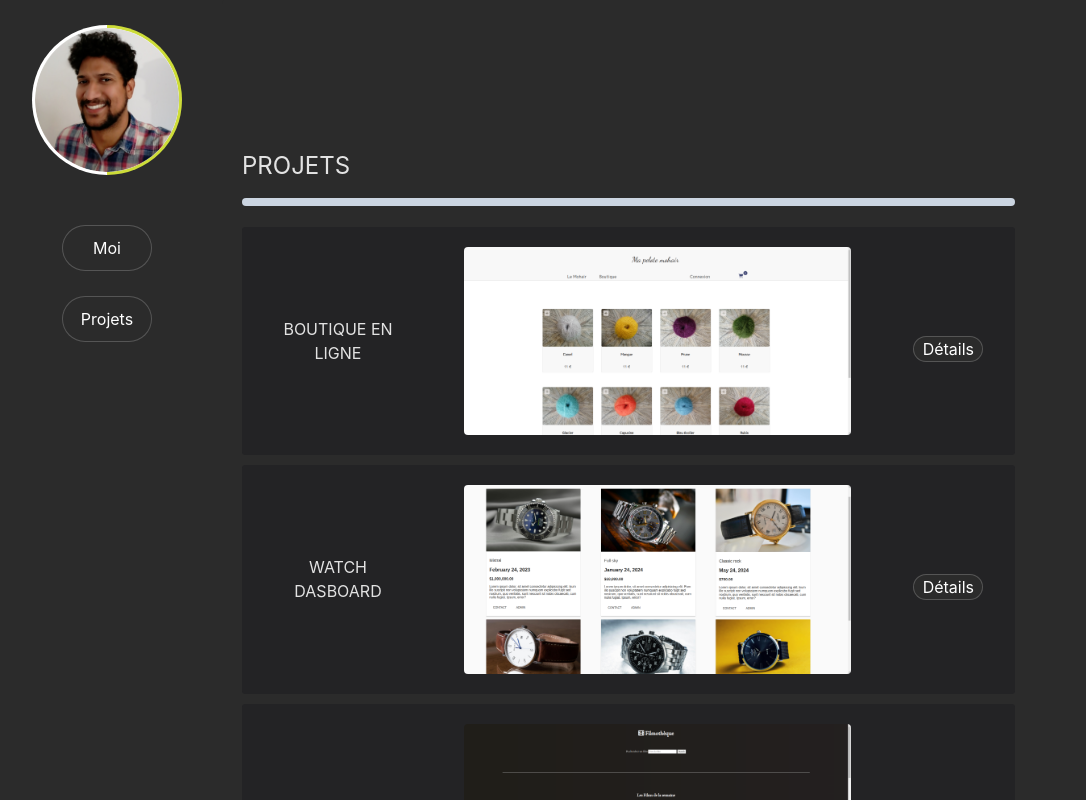
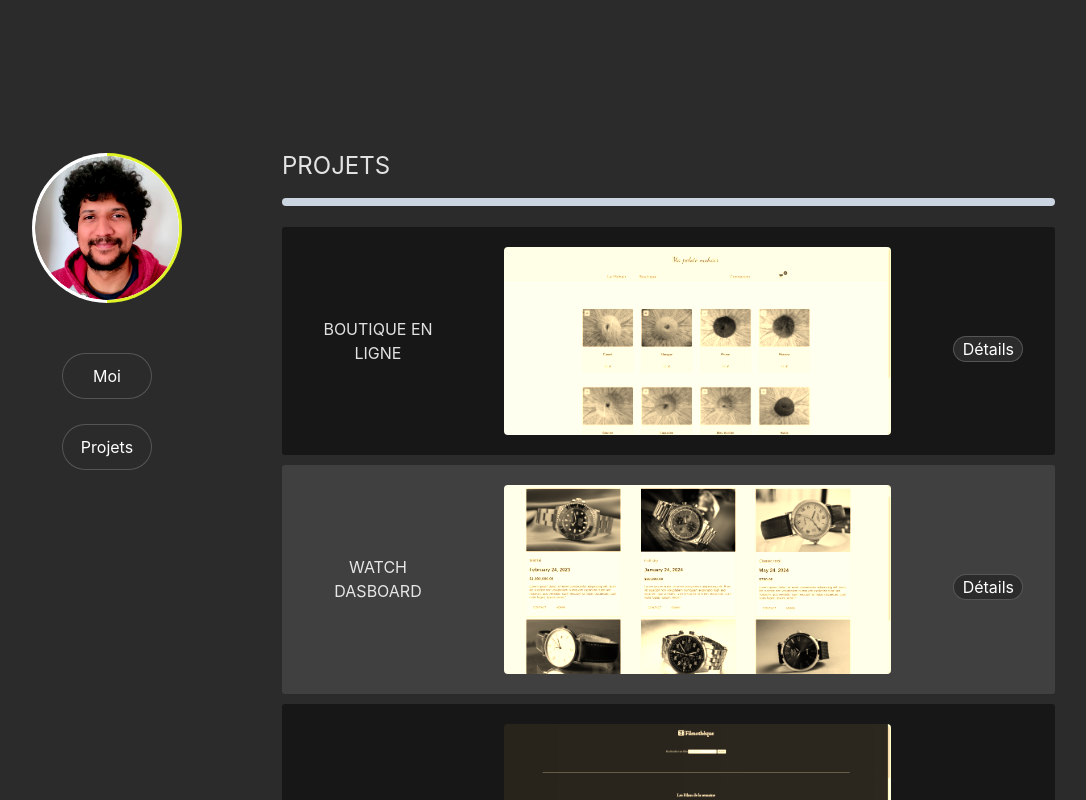
Before and after one commit to Deepwwwave/porte_folio, a React (Vite) app: page /Projects in a window 1280 px wide. Shown: the top 800 px of the page, without its empty margins (38-1124 px from the left). Built offline with nearby package versions, Linux system fonts and the light colour scheme.

Commit message:
ajout style spia

```diff
--- a/src/Components/CardProject.jsx
+++ b/src/Components/CardProject.jsx
@@ -4,16 +4,18 @@ import classNames from "classnames";
 import { useSpring, animated } from "react-spring";
 import { motion, AnimatePresence } from "framer-motion";
 
-const CardProject = ({ project }) => {
+const CardProject = ({ project, bgColor, bgImageColor }) => {
    const [toggleDetails, setToggleDetails] = useState(false);
    const [isButtonClicked, setIsButtonClicked] = useState(false);
 
    const buttonClasse = classNames(styles.cardProject_button, { [styles.cardProject_buttonClicked]: isButtonClicked });
 
+   // Gestion du style des bouttons au click
    const handleIsButtonClicked = () => {
       setIsButtonClicked(!isButtonClicked);
    };
 
+   // Gestion affchage des détails au click
    const handleToggleDetails = () => {
       setToggleDetails(!toggleDetails);
    };
@@ -25,11 +27,11 @@ const CardProject = ({ project }) => {
    });
 
    return (
-      <section className={`lg:w-5/6 lg:p-0 ${styles.cardProject_layout}`}>
+      <section className={`lg:w-5/6 lg:p-0 group ${styles.cardProject_layout}  ${bgColor}`}>
          <span className="lg:w-32 lg:ml-8">
             <h2 className="text-center mb-2 mt-2 uppercase">{project.name}</h2>
          </span>
-         <img src={`images/${project.thumbnail}`} alt={project.name} className={`lg:w-2/4 rounded my-5`} />
+         <img src={`images/${project.thumbnail}`} alt={project.name} className={`lg:w-2/4 rounded my-5 ${isButtonClicked ? "sepia-0" : "group-hover:sepia-0" } ${bgImageColor}`} />
          <button
             className={`${buttonClasse} lg:mr-8`}
             onClick={() => {
@@ -43,7 +45,7 @@ const CardProject = ({ project }) => {
                <animated.div style={infoAnimation}>
                   <motion.div initial={{ opacity: 0 }} animate={{ opacity: 1 }} exit={{ opacity: 0 }}>
                      <article className="lg:ml-28 lg:text-start pr-20 pl-9 lg:pl-16 ">
-                        <p className=" mt-5 italic text-wrap">{project.summary}</p>
+                        <p className=" mt-5 italic list-disc text-wrap">{project.summary}</p>
                         <p className=" mt-5 underline">Stack:</p>
                         <ul className="flex justify-start gap-4 flex-wrap pb-9 pt-4">
                            {project.technologies.map((tech) => (
--- a/src/Components/Header.jsx
+++ b/src/Components/Header.jsx
@@ -5,8 +5,8 @@ import Navbar from './Navbar'
 
 export default function Header() {
   return (
-    <header className={`${styles.header_layout} lg:ml-20px`}>
-      <img className={styles.header_photo} src="images/photo.png" alt="photo" />
+    <header className={`${styles.header_layout} lg:ml-20px xl:mt-32` }>
+      <img className={`${styles.header_photo} contrast-125`} src="images/photo-profil.png" alt="photo" />
         <Navbar/>
     </header>
   )
--- a/src/Components/Projects.jsx
+++ b/src/Components/Projects.jsx
@@ -1,4 +1,4 @@
-import {React, useState, useEffect} from "react";
+import React, { useState, useEffect } from "react";
 import styles from "../styles/Projects.module.css";
 import useFetchData from "../hooks/useFetchData";
 import CardProject from "./CardProject";
@@ -8,6 +8,8 @@ function Projects() {
    const { data, loading, error } = useFetchData("/projects.json"); // Assurez-vous que le chemin est correct
    const [showLoading, setShowLoading] = useState(true);
    const animationDuration = 1200; // Durée de l'animation en millisecondes
+   const backgroundClasses = ["bg-neutral-900", "bg-neutral-700"];
+   const imageStyles = ["sepia"];
 
    useEffect(() => {
       if (!loading) {
@@ -20,13 +22,9 @@ function Projects() {
       }
    }, [loading]);
 
-
    if (loading || showLoading) {
-      return <LoadingCircle/>;
+      return <LoadingCircle />;
    }
-   // if (loading ) {
-   //    return <>Loading...</>;
-   // }
 
    if (error) {
       return <div>Error: {error.message}</div>;
@@ -37,12 +35,24 @@ function Projects() {
    }
 
    return (
-      <div className={` rounded lg:w-4/5 ${styles.projects_layout}`}>
+      <div className={` ${styles.projects_layout} rounded lg:w-4/5 xl:ml-20  xl:mt-0`}>
          <h1 className="text-2xl whitespace-normal break-after-column uppercase">Projets</h1>
          <div className="h-2 bg-slate-300 mb-6 lg:my-4 rounded lg:w-5/6"></div>
-         {data.projects.map((project) => (
-            <CardProject key={project.name} project={project} />
-         ))}
+         {data.projects.map((project, index) => {
+            // Détermine la classe de background
+            const bgColorClass = backgroundClasses[index % backgroundClasses.length];
+            // Détermine le style d'image
+            const bgImageColorClass = imageStyles[index % imageStyles.length];
+
+            return (
+               <CardProject
+                  key={project.name}
+                  project={project}
+                  bgColor={bgColorClass}
+                  bgImageColor={bgImageColorClass}
+               />
+            );
+         })}
       </div>
    );
 }
--- a/src/Components/ui/loading-circle.jsx
+++ b/src/Components/ui/loading-circle.jsx
@@ -5,8 +5,8 @@ const LoadingCircle = ({ duration, onComplete }) => {
 
 
   return (
-    <div className={styles.loadingCircle}>
-      <svg className={styles.circle} viewBox="0 0 36 36">
+    <div className={`w-full m-auto lg:w-1/2 xl:pr-20 ${styles.loadingCircle}`}>
+      <svg className={`mt-6 ${styles.circle}`} viewBox="0 0 36 36">
         <path
           className={styles.circleBg}
           d="M18 2.0845
--- a/src/styles/Header.module.css
+++ b/src/styles/Header.module.css
@@ -8,15 +8,14 @@
 }
 
 .header_photo{
-  width: 100px;
-  height: 100px;
+  width: 25%;
+  height: 25%;
   border:  solid 2px ;
   border-image: conic-gradient(#FFFFFF 0% 50%, #CDDC39 50% 100%) 1;
   border-radius: 50px;
 }
 .header_photo{
-  width: 100px;
-  height: 100px;
+
   background: linear-gradient(white, white) padding-box,
               linear-gradient(to right, #FFFFFF 0% 50%, #CDDC39 50% 100%) border-box;
   border-radius: 50em;
```
Also changed, not shown: public/images/photo-profil.png (added). Lines whose indentation alone changed are shown as unchanged.
